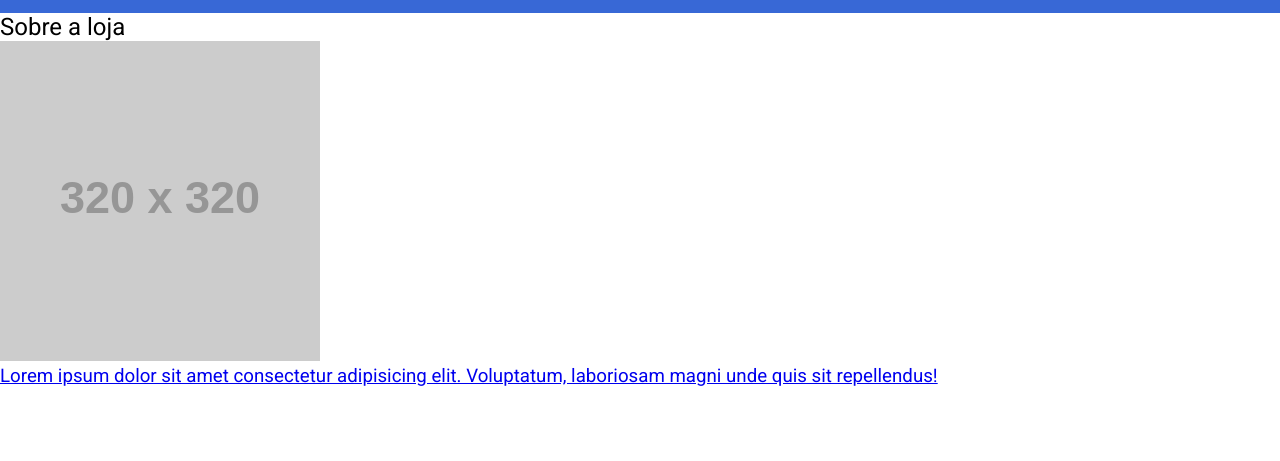
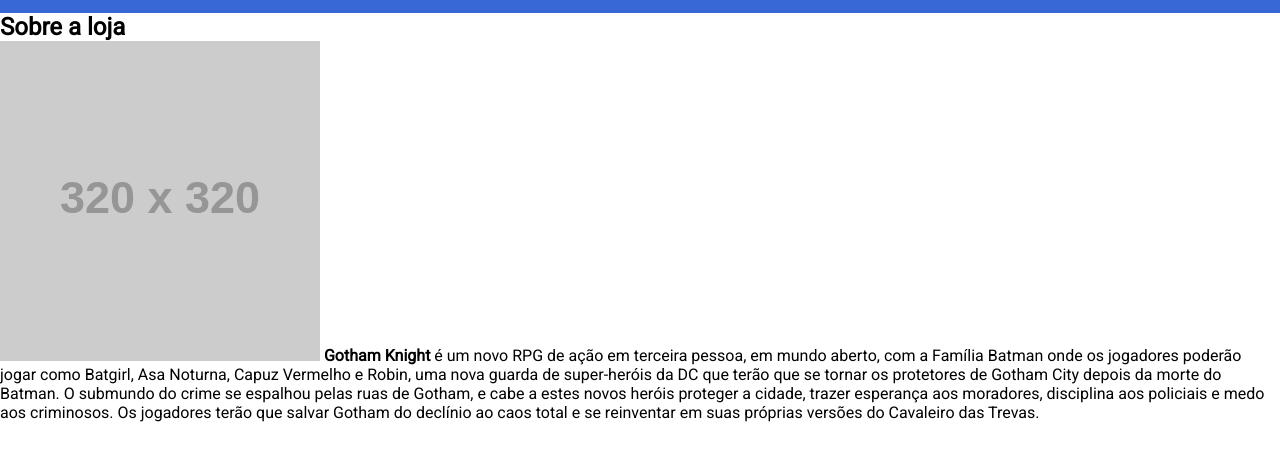
Before and after one commit to cesarsantos96/ResponsiveCSSFundamentals, a plain HTML site: page index.html in a window 1280 px wide. Shown: the part 57-518 px from the top of the page. Drawn offline with Linux system fonts and the light colour scheme; placeholder pictures from the web are drawn by us.

Commit message:
commit Atividade

```diff
--- a/index.html
+++ b/index.html
@@ -30,10 +30,16 @@
                 <section class="about-store">
                     <h2>Sobre a loja</h2>
                     <article class="noticia">
+                            <img src="https://via.placeholder.com/320x320" alt="">
 
-                        <a href="about">
-                            <img src="https://via.placeholder.com/320x320" alt="">
-                            <h3>Lorem ipsum dolor sit amet consectetur adipisicing elit. Voluptatum, laboriosam magni unde quis sit repellendus!</h3>
+                    <strong>Gotham Knight</strong> é um novo RPG de ação em terceira pessoa, em mundo aberto, com a
+                    Família Batman onde os jogadores poderão jogar como Batgirl, Asa Noturna, Capuz Vermelho e Robin,
+                    uma nova guarda de super-heróis da DC que terão que se tornar os protetores de Gotham City depois da
+                    morte do Batman. O submundo do crime se espalhou pelas ruas de Gotham, e cabe a estes novos heróis
+                    proteger a cidade, trazer esperança aos moradores, disciplina aos policiais e medo aos criminosos.
+                    Os jogadores terão que salvar Gotham do declínio ao caos total e se reinventar em suas próprias
+                    versões do Cavaleiro das Trevas.
+                </p>
                         </a>
                     </article>
 </body>
--- a/main1.css
+++ b/main1.css
@@ -5,10 +5,7 @@
     font-family: 'Roboto', sans-serif;
 }
 
-header,
-section h2,
-section h3,
-form button {
+header{
     font-family: 'Roboto', sans-serif;
     font-weight: normal;
 }
@@ -50,3 +47,11 @@ section .container {
     align-items: center;
     justify-content: space-between;
 }
+
+.about-store {
+   display: grid;
+}
+
+section p {
+    margin-bottom: 8px;
+}
```
